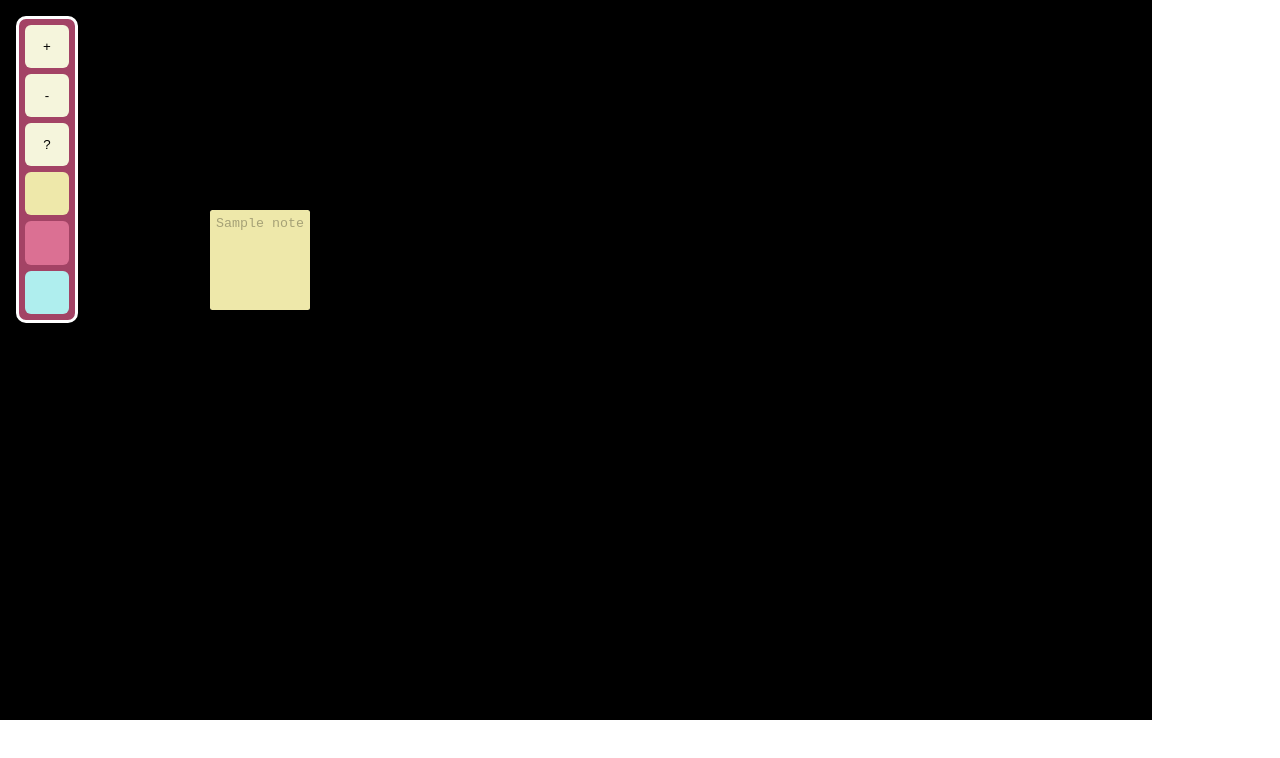
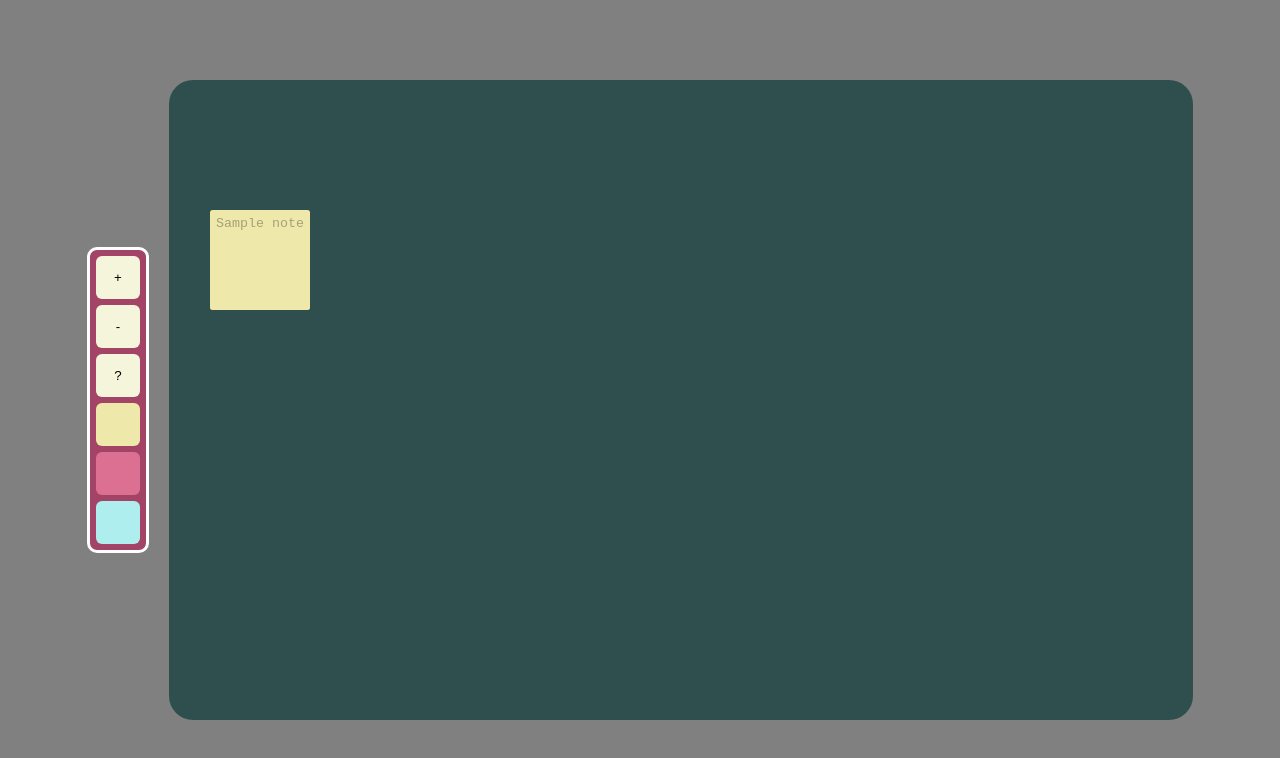
Before and after one commit to kotozoa/noteboard, a SvelteKit app: page / in a window 1280 px wide. Shown: the top 758 px of the page. Built offline with nearby package versions, Linux system fonts and the light colour scheme.

Commit message:
Page layout

```diff
--- a/src/lib/components/items/NoteArea.svelte
+++ b/src/lib/components/items/NoteArea.svelte
@@ -18,8 +18,9 @@
 
 <style>
     .notepad-container {
-        background-color: black;
-        width: 90vw;
-        height: 90vh;
+        background-color: darkslategrey;
+        border-radius: 24px;
+        width: 80vw;
+        height: 80vh;
     }
 </style>
--- a/src/lib/components/sidebar/SidePanel.svelte
+++ b/src/lib/components/sidebar/SidePanel.svelte
@@ -21,7 +21,6 @@
 
         width: 44px;
         padding: 6px;
-        margin: 16px;
 
         border-radius: 10px;
         border-width: 3px;
@@ -29,9 +28,6 @@
         border-color: white;
         outline-offset: 3px;
         background-color:#a34365;
-        position: fixed;
-        top: 0;
-        left: 0;
 
         z-index: 100;
     }
--- a/src/routes/+page.svelte
+++ b/src/routes/+page.svelte
@@ -70,5 +70,25 @@
       padding: 0;
       height: 100%;
       overflow: hidden;
+      background-color: black;
+    }
+    .editor {
+        width: 100%;
+        height: 100%;
+        max-width: 100vw;
+        max-height: 100vh;
+        position: absolute;
+        top: 0;
+        left: 0;
+
+        display: flex;
+        flex-direction: row;
+        justify-content: center;
+        align-items: center;
+
+        padding: 20px;
+        gap: 20px;
+        box-sizing: border-box;
+        background-color:grey;
     }
 </style>
```
